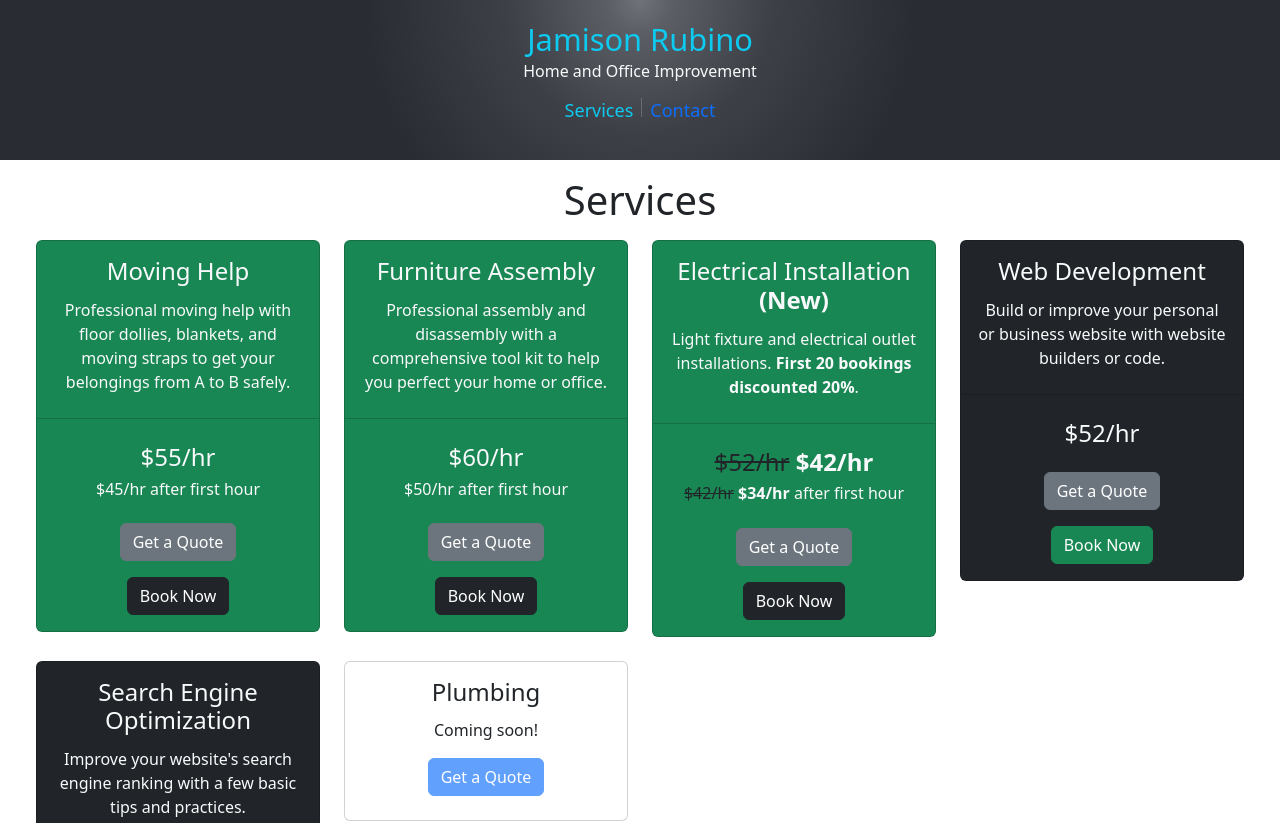
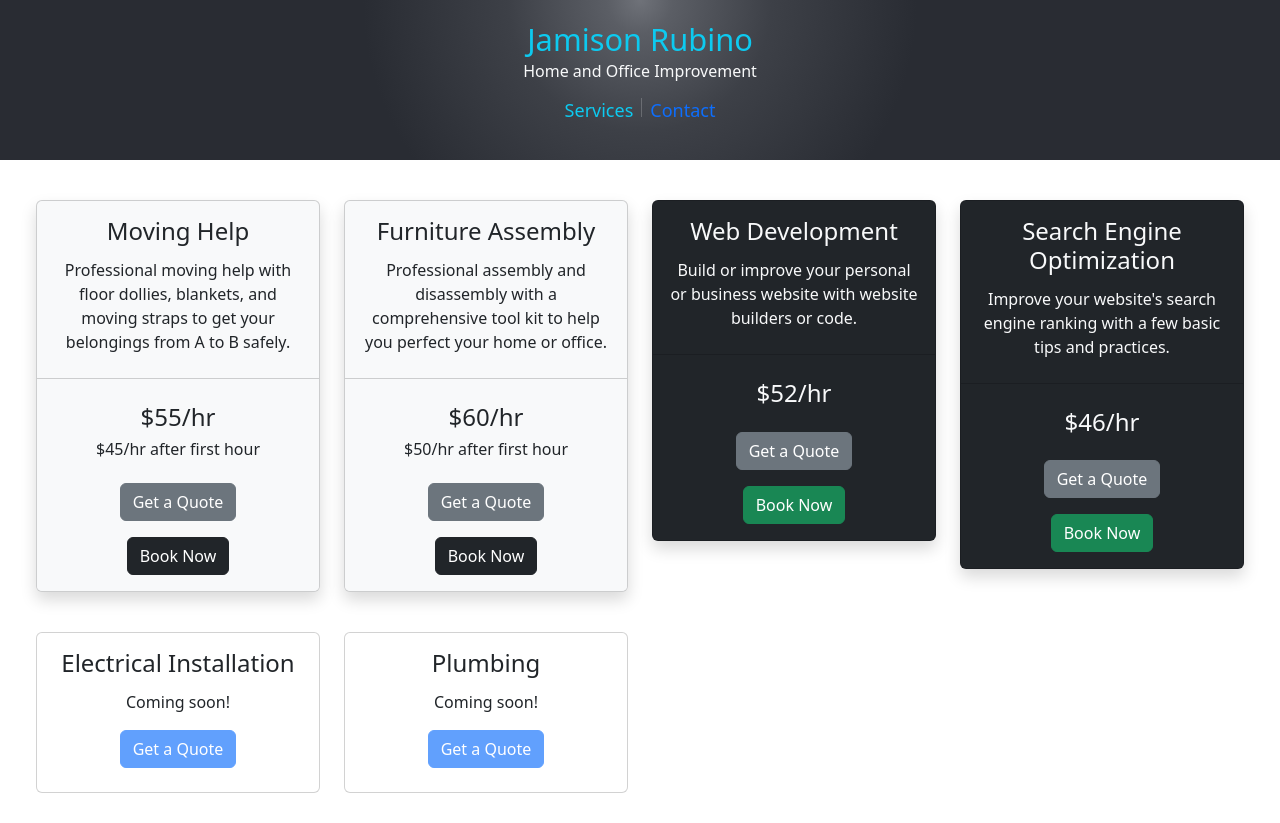
Before and after one commit to jamisonrubino/business-site, a React (Create React App) app in the folder jr/: page / in a window 1280 px wide. Shown: the top 823 px of the page. Built offline with nearby package versions, Linux system fonts and the light colour scheme.

Commit message:
seo meta tags

```diff
--- a/jr/public/index.html
+++ b/jr/public/index.html
@@ -18,6 +18,9 @@
       name="description"
       content="Home and business improvement through moving help, furniture assembly, web development, and search engine optiimization, or SEO."
     />
+    <meta name="keywords" content="furniture assembly near me, furniture assembly services, ikea assembly, taskrabbit ikea, ikea and taskrabbit,
+    ikea assembly service, ikea installation service, ikea put together service, assemble the furniture, furniture assembly ikea, furniture with assembly, ikea furniture assembly, ikea furniture assembly service, furniture assembly service near me, ikea cabinets installation, ikea cupboard installation, assemble table, bed frame assembly, ikea put together, put together furniture, assemble sofa, assemble couch, furniture installation, assembly service near me, moving help, moving services, moving, moving companies near me, move and help, moving company help, how much does moving services cost, movinghelper, movers and helpers, moving helper, moving companies near me cheap, moving companies near me affordable, moving services near me, uhaul help movers, uhaul help with moving, u haul moving help, moving services seattle, moving help near me, moving services price, u haul mover helper, labor only movers, moving company labor only, help for moving furniture, help moving furniture, help me move furniture, assistance moving furniture, moving help by the hour, hire movers near me, labor movers near me, moving labor near me, moving companies near, moving companies for offices, moving companies for small moves, labor only movers near me, moving assistance, local moving help, helping hands movers, moving help needed,
+    need help moving, loading unloading services, loading & unloading services, loading and unloading services, hire movers by the hour, help moving heavy furniture in house, need help moving furniture, hire moving help" />
     <link rel="apple-touch-icon" href="%PUBLIC_URL%/logo192.png" />
     <!--
       manifest.json provides metadata used when your web app is installed on a
--- a/jr/src/Components/services.js
+++ b/jr/src/Components/services.js
@@ -32,63 +32,46 @@ export default function Services() {
     console.log("Services");
     return (
         <div>
-            <h1 className="my-3">Services</h1>
-            <div className="row mx-4">
-                <div className="col-sm-6 col-md-4 col-lg-3 mb-4">
-                    <div className="card bg-success text-light">
+            {/* <h1 className="mt-3 mb-4 pb-2">Services</h1> */}
+            <div className="row mx-4 mt-4 pt-3">
+                <div className="col-sm-6 col-md-4 col-lg-3 mb-4 pb-3">
+                    <div className="card bg-light text-dark shadow">
                         <div className="card-body pb-4">
                             <h4 className="card-title pb-1">Moving Help</h4>
                             <p className="card-text">Professional moving help with floor dollies, blankets, and moving straps to get your belongings from A to B safely.</p>
                         </div>
                         <ul className="list-group list-group-flush">
-                                <li className="list-group-item bg-success text-light"><p className="h4 pt-3">$55/hr</p><p className="h6 pt-0">$45/hr <font style={{fontWeight: 300}}>after first hour</font></p></li>
-                                <li className="list-group-item bg-success text-light">        <Link to="../Contact" className="btn btn-secondary"  state={{service: "Moving Help"}}>Get a Quote</Link>
+                                <li className="list-group-item bg-light text-dark"><p className="h4 pt-3">$55/hr</p><p className="h6 pt-0">$45/hr <font style={{fontWeight: 300}}>after first hour</font></p></li>
+                                <li className="list-group-item bg-light text-dark">        <Link to="../Contact" className="btn btn-secondary"  state={{service: "Moving Help"}}>Get a Quote</Link>
                                 </li>
-                                <li className="list-group-item bg-success text-light pb-3">
+                                <li className="list-group-item bg-light text-success pb-3">
                                 <Link to="https://jamison-rubino.bookafy.com/category/moving-help-1803b3?locale=en" className="btn btn-dark"  state={{service: "Moving Help"}} target="_blank">Book Now</Link>
                                 </li>
                         </ul>
                     </div>
                 </div>
-                <div className="col-sm-6 col-md-4 col-lg-3 mb-4">
-                    <div className="card bg-success text-light">
+                <div className="col-sm-6 col-md-4 col-lg-3 mb-4 pb-3">
+                    <div className="card bg-light text-dark shadow">
                         <div className="card-body pb-4">
                             <h4 className="card-title pb-1">Furniture Assembly</h4>
                             <p className="card-text">Professional assembly and disassembly with a comprehensive tool kit to help you perfect your home or office.</p>
                         </div>
                         <ul className="list-group list-group-flush">
-                                <li className="list-group-item bg-success text-light"><p className="h4 pt-3">$60/hr</p><p className="h6 pt-0">$50/hr <font style={{fontWeight: 300}}>after first hour</font></p></li>
-                                <li className="list-group-item bg-success text-light">
+                                <li className="list-group-item bg-light text-dark"><p className="h4 pt-3">$60/hr</p><p className="h6 pt-0">$50/hr <font style={{fontWeight: 300}}>after first hour</font></p></li>
+                                <li className="list-group-item bg-light text-success">
                                 <Link to="../Contact" className="btn btn-secondary" state={{service: "Furniture Assembly"}}>Get a Quote</Link>
                                 </li>
-                                <li className="list-group-item bg-success text-light pb-3">
+                                <li className="list-group-item bg-light text-success pb-3">
                                 <Link to="https://jamison-rubino.bookafy.com/category/furniture-assembly-8d3332?locale=en" className="btn btn-dark"  state={{service: "Moving Help"}} target="_blank">Book Now</Link>
                                 </li>
 
                         </ul>
                     </div>
                 </div>
-                <div className="col-sm-6 col-md-4 col-lg-3 mb-4">
-                    <div className="card bg-success text-light">
-                        <div className="card-body pb-4">
-                            <h4 className="card-title pb-1">Electrical Installation <strong>(New)</strong></h4>
-                            <p className="card-text">Light fixture and electrical outlet installations. <strong>First 20 bookings discounted 20%</strong>.</p>
-                        </div>
-                        <ul className="list-group list-group-flush">
-                                <li className="list-group-item bg-success text-light"><p className="h4 pt-3"><s className="text-dark">$52/hr</s> <strong>$42/hr</strong></p><p className="h6 pt-0"><s className="text-dark">$42/hr</s> <strong>$34/hr</strong> <font style={{fontWeight: 300}}>after first hour</font></p></li>
-                                <li className="list-group-item bg-success text-light">
-                                <Link to="../Contact" className="btn btn-secondary"  state={{service: "Electrical Installation"}}>Get a Quote</Link>
-                                </li>
-                                <li className="list-group-item bg-success text-light pb-3">
-                                <Link to="https://jamison-rubino.bookafy.com/category/moving-help-1803b3?locale=en" className="btn btn-dark"  state={{service: "Moving Help"}} target="_blank">Book Now</Link>
-                                </li>
-                        </ul>
-                    </div>
-                </div>
 
 
-                <div className="col-sm-6 col-md-4 col-lg-3 mb-4">
-                    <div className="card bg-dark text-light">
+                <div className="col-sm-6 col-md-4 col-lg-3 mb-4 pb-3">
+                    <div className="card bg-dark text-light shadow">
                         {/* <img className="card-img-top" src="..." alt="Card image cap" /> */}
                         <div className="card-body pb-4">
                             <h4 className="card-title pb-1">Web Development</h4>
@@ -105,8 +88,8 @@ export default function Services() {
                         </ul>
                     </div>
                 </div>
-                <div className="col-sm-6 col-md-4 col-lg-3 mb-4">
-                    <div className="card bg-dark text-light">
+                <div className="col-sm-6 col-md-4 col-lg-3 mb-4 pb-3">
+                    <div className="card bg-dark text-light shadow">
                         <div className="card-body pb-4">
                             {/* onClick={()=>{setSelectedService('Search Engine Optimization'); handleShow() }}*/}
                             <h4 className="card-title pb-1">Search Engine Optimization</h4>
@@ -123,7 +106,27 @@ export default function Services() {
                         </ul>
                     </div>
                 </div>
-                <div className="col-sm-6 col-md-4 col-lg-3 mb-4">
+                <div className="col-sm-6 col-md-4 col-lg-3 mb-4 pb-3">
+                    <div className="card text-dark">
+                        <div className="card-body pb-4">
+                            <h4 className="card-title pb-1">Electrical Installation</h4>
+                            {/* <p className="card-text">Light fixture and electrical outlet installations. <strong>First 20 bookings discounted 20%</strong>.</p> */}
+                            <p className="card-text">Coming soon!</p>
+                            <Link to="../Contact" className="btn btn-primary disabled"  state={{service: "Electrical Installation"}}>Get a Quote</Link>
+                        </div>
+                        {/* <ul className="list-group list-group-flush">
+                                <li className="list-group-item bg-light text-success"><p className="h4 pt-3"><s className="text-dark">$52/hr</s> <strong>$42/hr</strong></p><p className="h6 pt-0"><s className="text-dark">$42/hr</s> <strong>$34/hr</strong> <font style={{fontWeight: 300}}>after first hour</font></p></li>
+                                <li className="list-group-item bg-light text-success">
+                                <Link to="../Contact" className="btn btn-secondary disabled"  state={{service: "Electrical Installation"}}>Get a Quote</Link>
+                                </li>
+                                <li className="list-group-item bg-light text-success pb-3">
+                                <Link to="https://jamison-rubino.bookafy.com/category/moving-help-1803b3?locale=en" className="btn btn-dark disabled"  state={{service: "Moving Help"}} target="_blank">Book Now</Link>
+                                </li>
+                        </ul> */}
+                    </div>
+                </div>
+
+                <div className="col-sm-6 col-md-4 col-lg-3 mb-4 pb-3">
                     <div className="card">
                         <div className="card-body pb-4">
                             <h4 className="card-title pb-1">Plumbing</h4>
```
